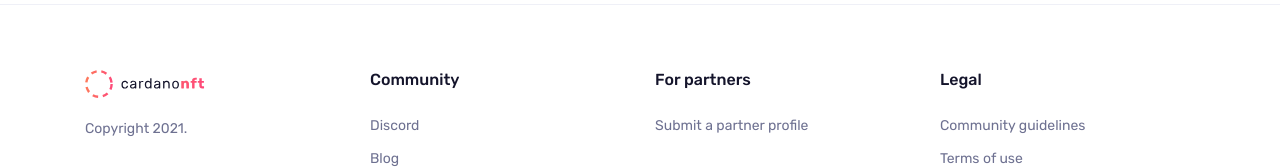
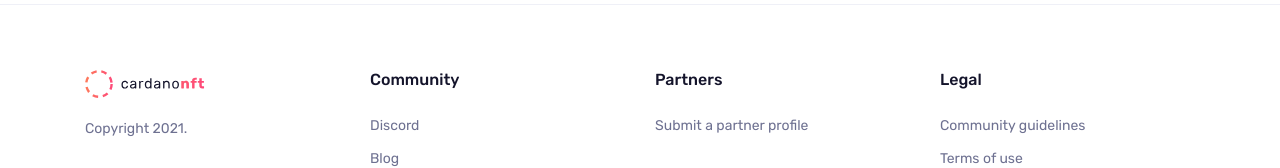
Before and after one commit to nemanjakrstonic/nft-marketplace, a React (Create React App) app: page / in a window 1280 px wide. Shown: the part 1631-1799 px from the top of the page. Built offline with nearby package versions, Linux system fonts and the light colour scheme.

Commit message:
updated footer

```diff
--- a/src/components/shared/footer/Footer.js
+++ b/src/components/shared/footer/Footer.js
@@ -22,7 +22,7 @@ class Footer extends React.Component {
                             <p className="mb-0"><Link to="#" className="footer-link">Social</Link></p>
                         </div>
                         <div className="col-md-3">
-                            <h6 className="pb-1 mb-3">For partners</h6>
+                            <h6 className="pb-1 mb-3">Partners</h6>
                             <p className="mb-0"><Link to="#" className="footer-link">Submit a partner profile</Link></p>
                         </div>
                         <div className="col-md-3">
```
Also changed, not shown: 1 other file (tests, documents, lock files or other folders).
